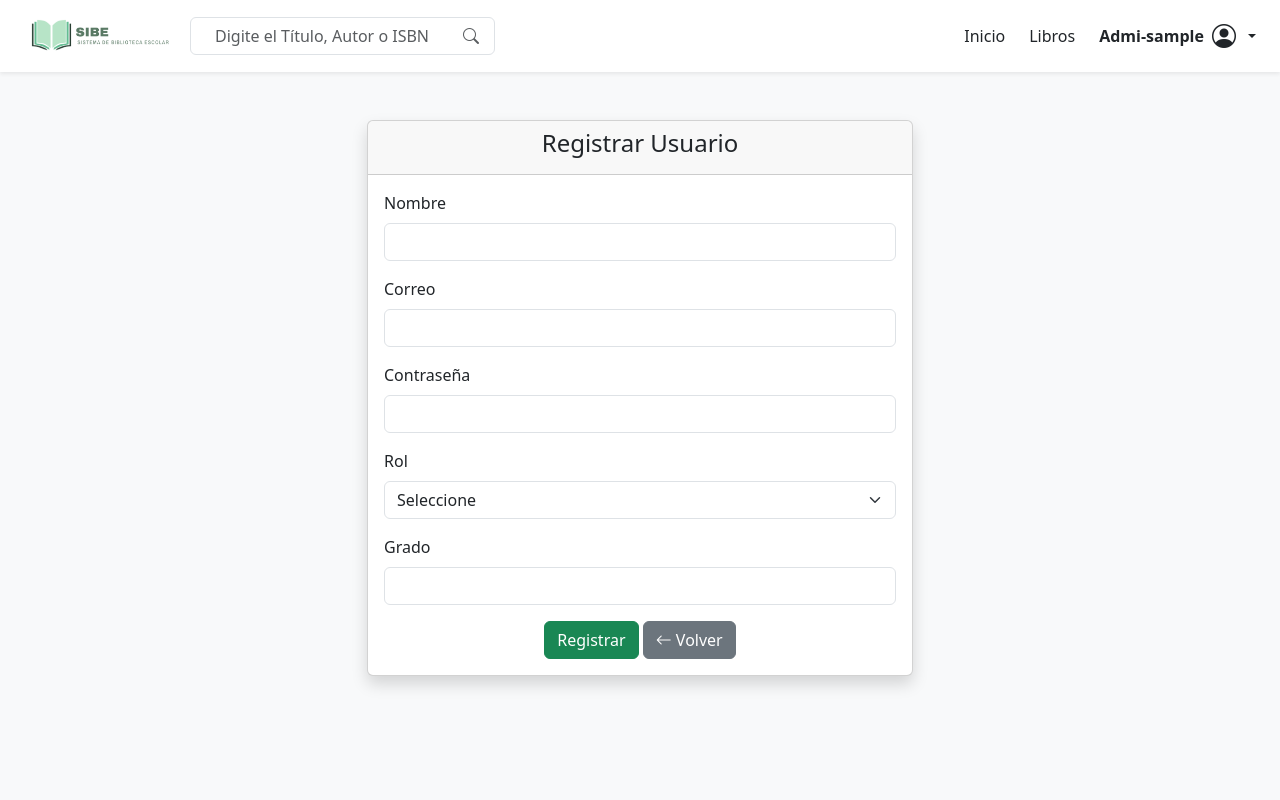
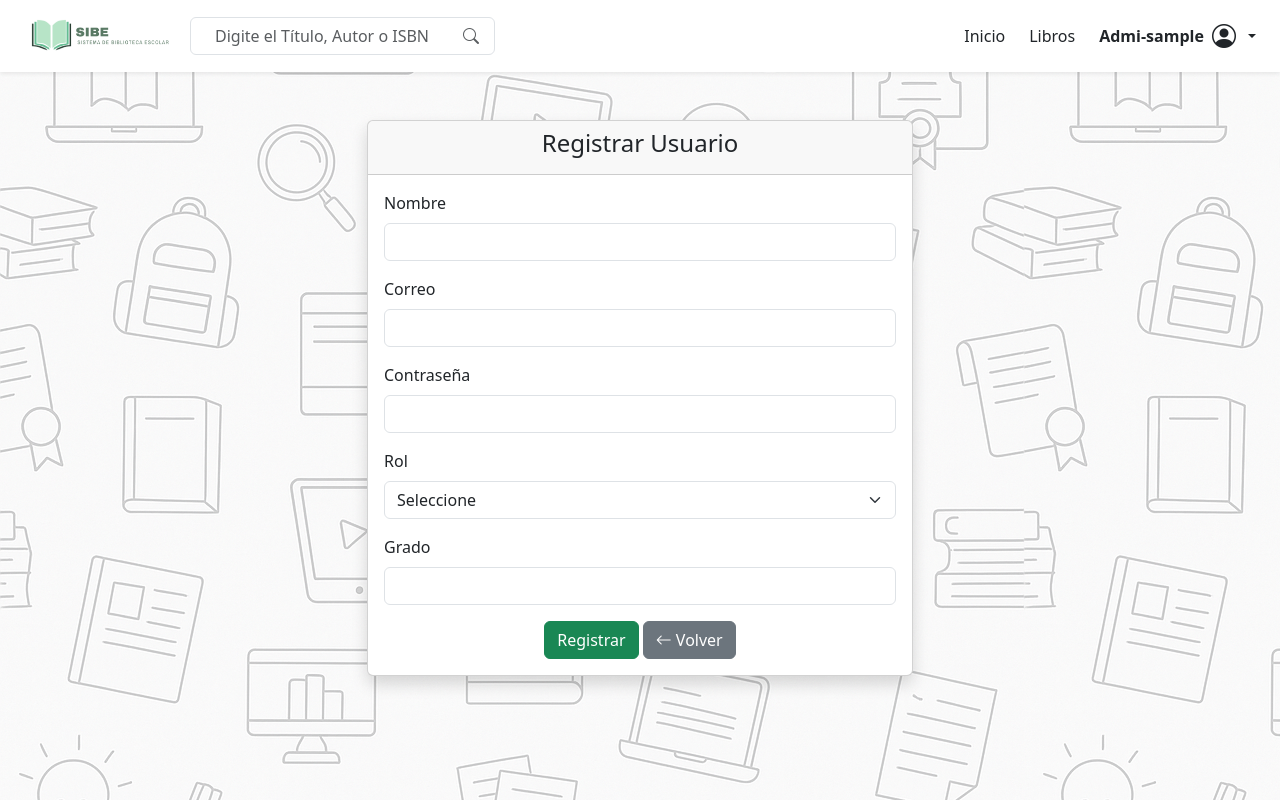
Before and after one commit to FrancoCoward99/biblioteca-Grupo3, a PHP site: the page made by view/añadir_usuario.php in a window 1280 px wide. Run offline with PHP 8.4, Linux system fonts and the light colour scheme; the visitor is signed in with stand-in values (Sample User, id 1).

Commit message:
Ajustes en el front

```diff
--- a/view/añadir_usuario.php
+++ b/view/añadir_usuario.php
@@ -61,6 +61,11 @@ if ($_SERVER['REQUEST_METHOD'] === 'POST') {
   <link href="https://cdn.jsdelivr.net/npm/bootstrap-icons@1.10.5/font/bootstrap-icons.css" rel="stylesheet" />
   <script src="https://cdn.jsdelivr.net/npm/bootstrap@5.3.6/dist/js/bootstrap.bundle.min.js"></script>
   <link rel="stylesheet" href="../styles/estilos.css" />
+  <style>
+  body {
+    background-image: url('../imagenes/ChatGPT\ Image\ 8\ jun\ 2025\,\ 12_13_23\ p.m..png');
+  }
+</style>
 </head>
 <body>
 
```
